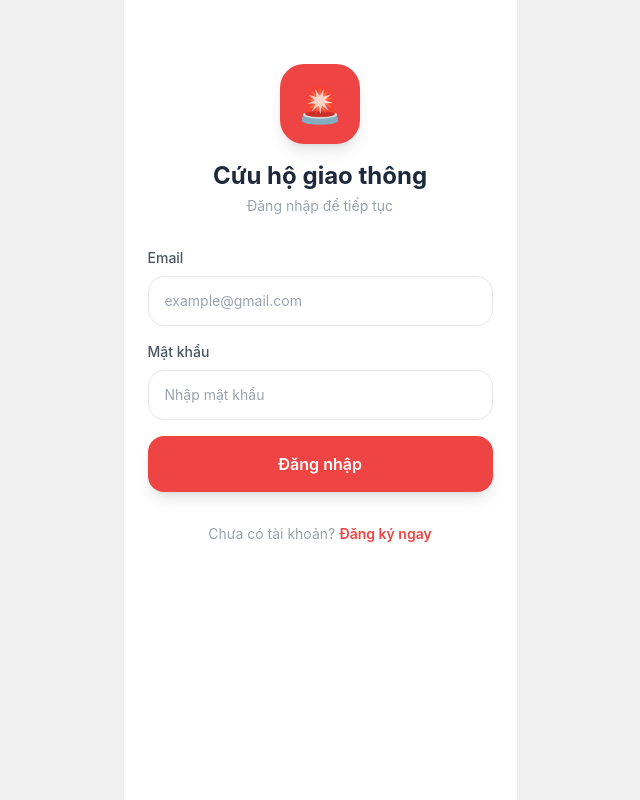
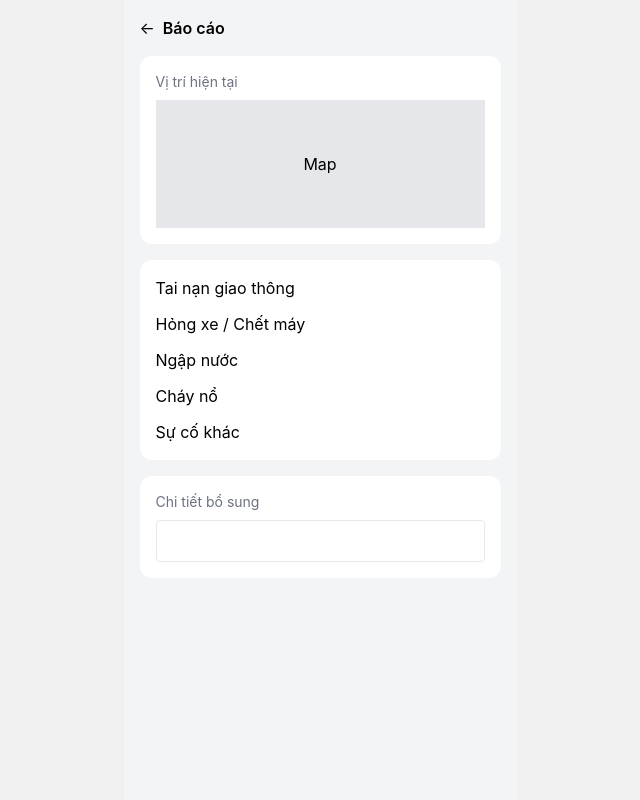
Before and after one commit to vylote/agile-scrum_traffic, a React app in the folder frontend/: page /citizen/report in a window 1280 px wide. Before the commit this address led to /login. Shown: the whole page, without its empty margins (320-960 px from the left). Built offline with nearby package versions, Linux system fonts and the light colour scheme; the HTML template or start-up script is replaced by a standard one.

Commit message:
citizen: add home, login, register, report, sos pages

```diff
--- a/frontend/src/App.jsx
+++ b/frontend/src/App.jsx
@@ -1,26 +1,49 @@
 import { BrowserRouter, Routes, Route, Navigate } from 'react-router-dom'
 import './App.css'
-import LoginPage from './pages/LoginPage'
+/* Citizen pages */
+import LoginPage from './pages/citizen/LoginPage'
+import RegisterPage from './pages/citizen/RegisterPage'
+import HomePage from './pages/citizen/HomePage'
+import ReportPage from './pages/citizen/ReportPage'
+import SOSPage from './pages/citizen/SOSPage'
+
+/* Components flow quên mật khẩu */
 import EmailForm from './components/EmailForm'
 import OTPForm from './components/OTPForm'
 import ResetPassword from './components/ResetPassword'
+
+/* Access request */
 import RequestAccess from './components/RequestAccess'
 import Success from './components/Success'
+
+
+
 export default function App() {
   return (
     <BrowserRouter>
       <Routes>
 
-        {/* Flow Quen mat khau*/}
+         {/* ================= CITIZEN ================= */}
+
+        <Route path="/citizen/login" element={<LoginPage />} />
+        <Route path="/citizen/register" element={<RegisterPage />} />
+        <Route path="/citizen/home" element={<HomePage />} />
+        <Route path="/citizen/report" element={<ReportPage />} />
+        <Route path="/citizen/sos" element={<SOSPage />} />
+
+        {/* ========== FLOW QUÊN MẬT KHẨU ========== */}
+
         <Route path="/verify-email" element={<EmailForm />} />
         <Route path="/verify-otp" element={<OTPForm />} />
         <Route path="/reset-password" element={<ResetPassword />} />
-        {/* Yêu cầu quyền truy cập */}
+
+        {/* ========== YÊU CẦU QUYỀN TRUY CẬP ========== */}
+
         <Route path="/request-access" element={<RequestAccess />} />
         <Route path="/success" element={<Success />} />
-        {/* login page */}
-        <Route path="/login" element={<LoginPage />} />
-        <Route path="*" element={<Navigate to="/login" />} />
+
+        {/* Redirect mặc định */}
+        <Route path="*" element={<Navigate to="/citizen/login" />} />
 
       </Routes>
     </BrowserRouter>
--- /dev/null
+++ b/frontend/src/pages/citizen/HomePage.jsx
@@ -0,0 +1,47 @@
+import { Link } from "react-router-dom";
+
+export default function Home() {
+  return (
+    <div className="h-screen bg-gray-100 p-4 flex flex-col justify-between">
+
+      <div>
+
+        <h1 className="text-xl font-semibold mb-4">
+          Cứu hộ giao thông
+        </h1>
+
+        <div className="bg-white rounded-xl shadow divide-y">
+
+          <Link to="/sos" className="flex justify-between p-4">
+            <span className="text-red-500 font-semibold">
+              SOS Khẩn cấp
+            </span>
+            <span>›</span>
+          </Link>
+
+          <Link to="/report" className="flex justify-between p-4">
+            <span>Báo cáo chi tiết</span>
+            <span>›</span>
+          </Link>
+
+        </div>
+
+        <h2 className="mt-6 font-semibold">Bản đồ khu vực</h2>
+
+        <div className="bg-white rounded-xl p-4 mt-2 h-40 flex items-center justify-center">
+          Map
+        </div>
+
+      </div>
+
+      <div className="bg-white rounded-full p-3 flex justify-around shadow">
+
+        <button className="text-blue-500">Trang chủ</button>
+        <button>Lịch sử</button>
+        <button>Thông báo</button>
+
+      </div>
+
+    </div>
+  );
+}
--- /dev/null
+++ b/frontend/src/pages/citizen/RegisterPage.jsx
@@ -0,0 +1,27 @@
+    export default function Register() {
+  return (
+    <div className="h-screen flex flex-col items-center justify-center bg-gray-100 px-6">
+
+      <h1 className="text-2xl font-bold mb-10">Cứu hộ giao thông</h1>
+
+      <div className="w-full max-w-sm space-y-4">
+
+        <div>
+          <label className="text-sm">Tên đăng nhập</label>
+          <input className="w-full border rounded-lg p-2 mt-1"/>
+        </div>
+
+        <div>
+          <label className="text-sm">Mật khẩu</label>
+          <input type="password" className="w-full border rounded-lg p-2 mt-1"/>
+        </div>
+
+        <button className="w-full bg-yellow-400 rounded-lg py-2 font-semibold">
+          Đăng ký
+        </button>
+
+      </div>
+
+    </div>
+  );
+}
--- /dev/null
+++ b/frontend/src/pages/citizen/ReportPage.jsx
@@ -0,0 +1,34 @@
+export default function Report() {
+  return (
+    <div className="h-screen bg-gray-100 p-4">
+
+      <div className="flex items-center mb-4">
+        <button className="mr-2">←</button>
+        <h1 className="font-semibold">Báo cáo</h1>
+      </div>
+
+      <div className="bg-white rounded-xl p-4 mb-4">
+        <p className="text-sm text-gray-500">Vị trí hiện tại</p>
+        <div className="h-32 bg-gray-200 mt-2 flex items-center justify-center">
+          Map
+        </div>
+      </div>
+
+      <div className="bg-white rounded-xl p-4 space-y-3">
+
+        <p>Tai nạn giao thông</p>
+        <p>Hỏng xe / Chết máy</p>
+        <p>Ngập nước</p>
+        <p>Cháy nổ</p>
+        <p>Sự cố khác</p>
+
+      </div>
+
+      <div className="mt-4 bg-white rounded-xl p-4">
+        <p className="text-sm text-gray-500 mb-2">Chi tiết bổ sung</p>
+        <input className="border w-full p-2 rounded"/>
+      </div>
+
+    </div>
+  );
+}
--- /dev/null
+++ b/frontend/src/pages/citizen/SOSPage.jsx
@@ -0,0 +1,34 @@
+export default function Report() {
+  return (
+    <div className="h-screen bg-gray-100 p-4">
+
+      <div className="flex items-center mb-4">
+        <button className="mr-2">←</button>
+        <h1 className="font-semibold">Báo cáo</h1>
+      </div>
+
+      <div className="bg-white rounded-xl p-4 mb-4">
+        <p className="text-sm text-gray-500">Vị trí hiện tại</p>
+        <div className="h-32 bg-gray-200 mt-2 flex items-center justify-center">
+          Map
+        </div>
+      </div>
+
+      <div className="bg-white rounded-xl p-4 space-y-3">
+
+        <p>Tai nạn giao thông</p>
+        <p>Hỏng xe / Chết máy</p>
+        <p>Ngập nước</p>
+        <p>Cháy nổ</p>
+        <p>Sự cố khác</p>
+
+      </div>
+
+      <div className="mt-4 bg-white rounded-xl p-4">
+        <p className="text-sm text-gray-500 mb-2">Chi tiết bổ sung</p>
+        <input className="border w-full p-2 rounded"/>
+      </div>
+
+    </div>
+  );
+}
```
Also changed, not shown: frontend/src/pages/citizen/LoginPage.jsx (renamed from frontend/src/pages/LoginPage.jsx).
